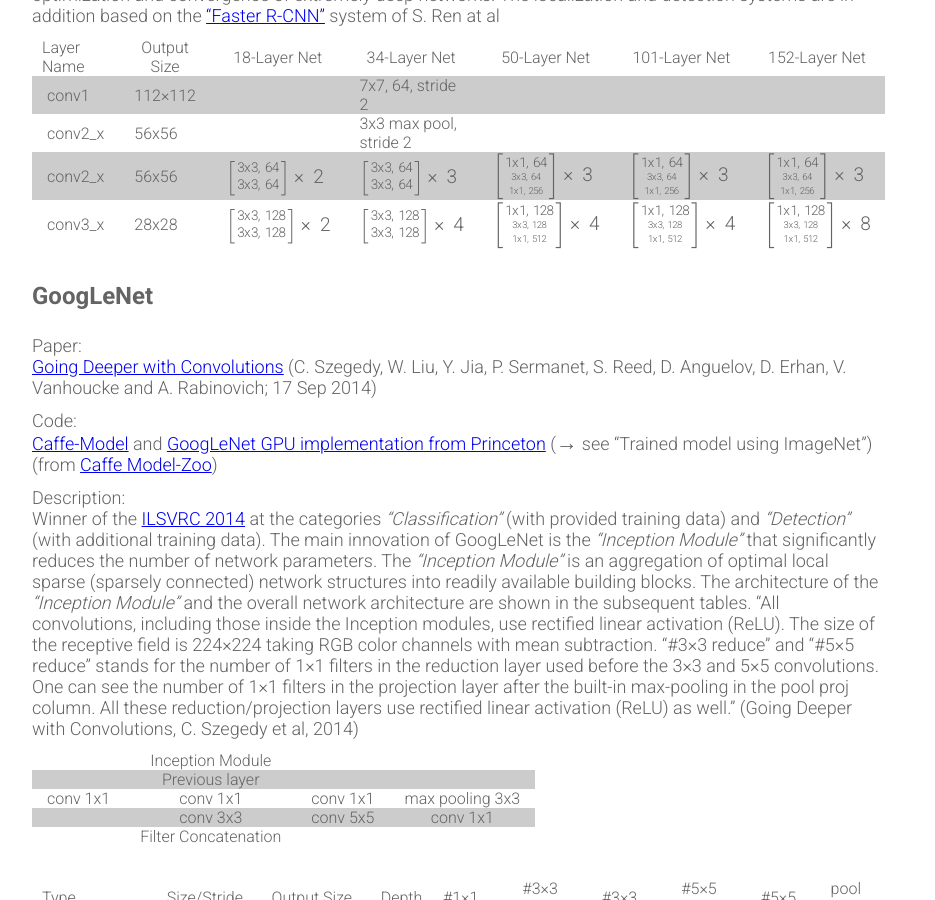
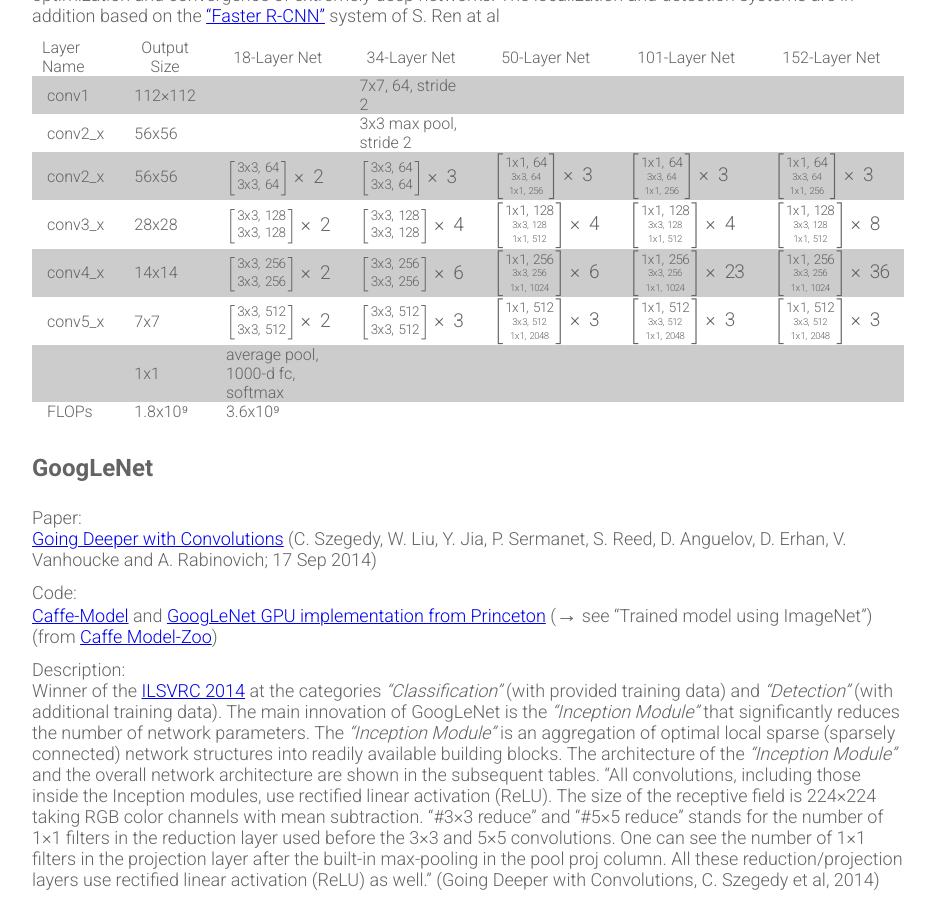
Before and after one commit to Xamla/xamla.github.io, a Jekyll site: the page built from prominent-convnet-architectures.md, in a window 1280 px wide and 900 px high, scrolled down 505 px. Shown: the whole window, without its empty margins (198-1133 px from the left). Built offline with Jekyll 4.4.1, drawn with Linux system fonts in a browser that asks for light colours; formulas are drawn with MathJax 3.

Commit message:
Update prominent-convnet-architectures.md

```diff
--- a/prominent-convnet-architectures.md
+++ b/prominent-convnet-architectures.md
@@ -27,11 +27,14 @@
 
 | Layer Name | Output Size | 18-Layer Net | 34-Layer Net | 50-Layer Net | 101-Layer Net | 152-Layer Net |
 |:---------- | ----------- | ------------ | ------------ | ------------ | ------------- | ------------- |
-| conv1      | 112×112     |              | 7x7, 64, stride 2                                           |
-| conv2_x    | 56x56       |              | 3x3 max pool, stride 2                                      |
+| conv1      | 112×112     |              | 7x7, 64, stride 2
+| conv2_x    | 56x56       |              | 3x3 max pool, stride 2
 | conv2_x    | 56x56       | \\( \left[ {\text{3x3, 64} \atop \text{3x3, 64}} \right] \times 2 \\) | \\( \left[ {\text{3x3, 64} \atop \text{3x3, 64}} \right] \times 3 \\)  | \\( \left[ \text{1x1, 64} \atop {\text{3x3, 64} \atop \text{1x1, 256}} \right] \times 3 \\)  | \\(\left[\text{1x1, 64}\atop{\text{3x3, 64}\atop\text{1x1, 256}}\right] \times 3\\) | \\(\left[\text{1x1, 64}\atop{\text{3x3, 64}\atop\text{1x1, 256}}\right] \times 3\\) |
 | conv3_x    | 28x28       | \\(\left[\text{3x3, 128}\atop\text{3x3, 128}\right] \times 2\\) | \\(\left[\text{3x3, 128}\atop\text{3x3, 128}\right] \times 4\\) | \\(\left[\text{1x1, 128}\atop{\text{3x3, 128}\atop\text{1x1, 512}}\right] \times 4\\) | \\(\left[\text{1x1, 128}\atop{\text{3x3, 128}\atop\text{1x1, 512}}\right] \times 4\\) | \\(\left[\text{1x1, 128}\atop{\text{3x3, 128}\atop\text{1x1, 512}}\right] \times 8\\) |
-
+| conv4_x    | 14x14       | \\(\left[\text{3x3, 256}\atop\text{3x3, 256}\right] \times 2\\) | \\(\left[\text{3x3, 256}\atop\text{3x3, 256}\right] \times 6\\) | \\(\left[\text{1x1, 256}\atop{\text{3x3, 256}\atop\text{1x1, 1024}}\right] \times 6\\) | \\(\left[\text{1x1, 256}\atop{\text{3x3, 256}\atop\text{1x1, 1024}}\right] \times 23\\) | \\(\left[\text{1x1, 256}\atop{\text{3x3, 256}\atop\text{1x1, 1024}}\right] \times 36\\) |
+| conv5_x    | 7x7         |  \\(\left[\text{3x3, 512}\atop\text{3x3, 512}\right] \times 2\\) |  \\(\left[\text{3x3, 512}\atop\text{3x3, 512}\right] \times 3\\) | \\(\left[\text{1x1, 512}\atop{\text{3x3, 512}\atop\text{1x1, 2048}}\right] \times 3\\) | \\(\left[\text{1x1, 512}\atop{\text{3x3, 512}\atop\text{1x1, 2048}}\right] \times 3\\) | \\(\left[\text{1x1, 512}\atop{\text{3x3, 512}\atop\text{1x1, 2048}}\right] \times 3\\) |
+|            | 1x1         | average pool, 1000-d fc, softmax
+| FLOPs                    | 1.8x10⁹ | 3.6x10⁹
 
 
 <br />
```
